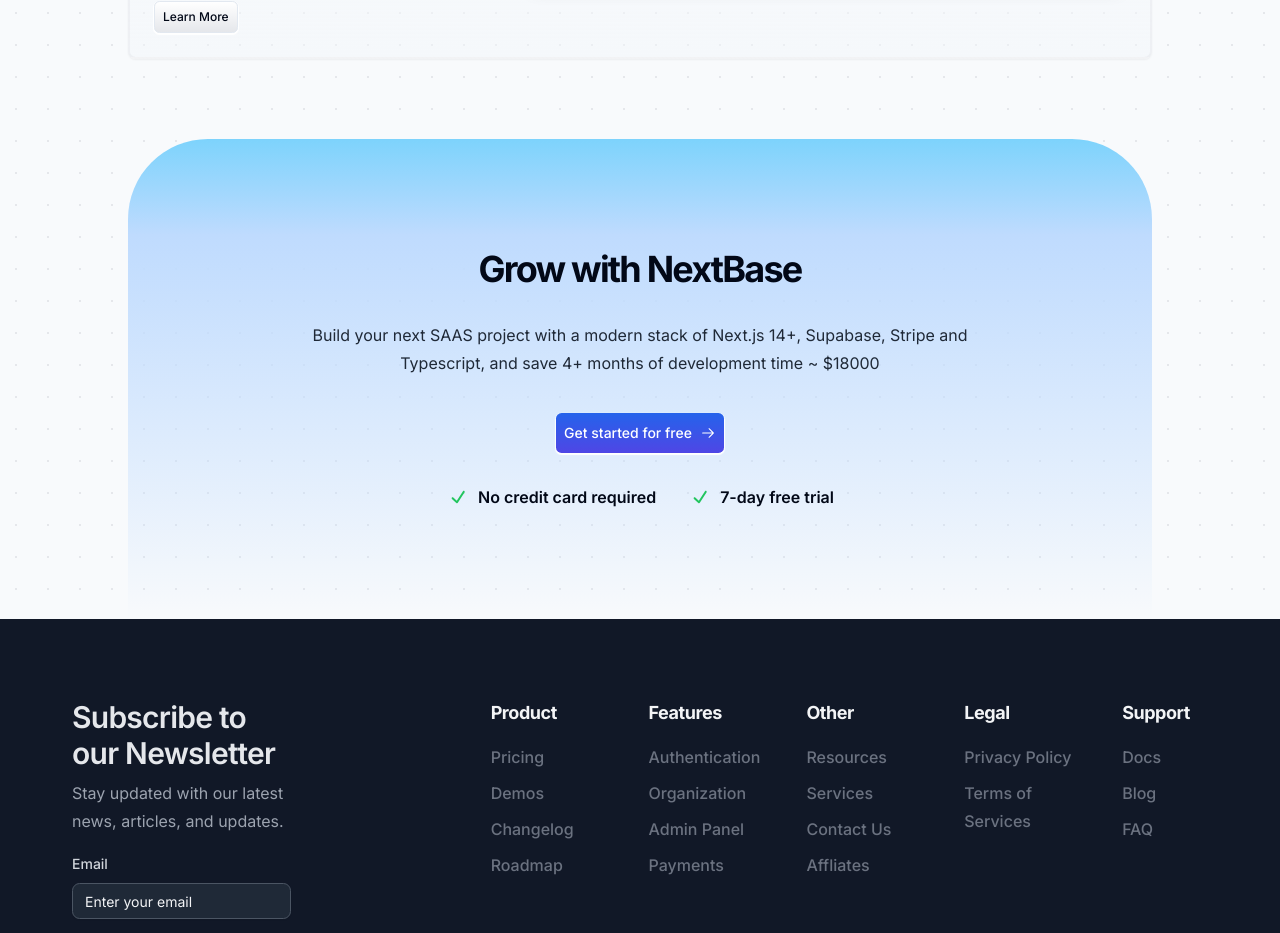
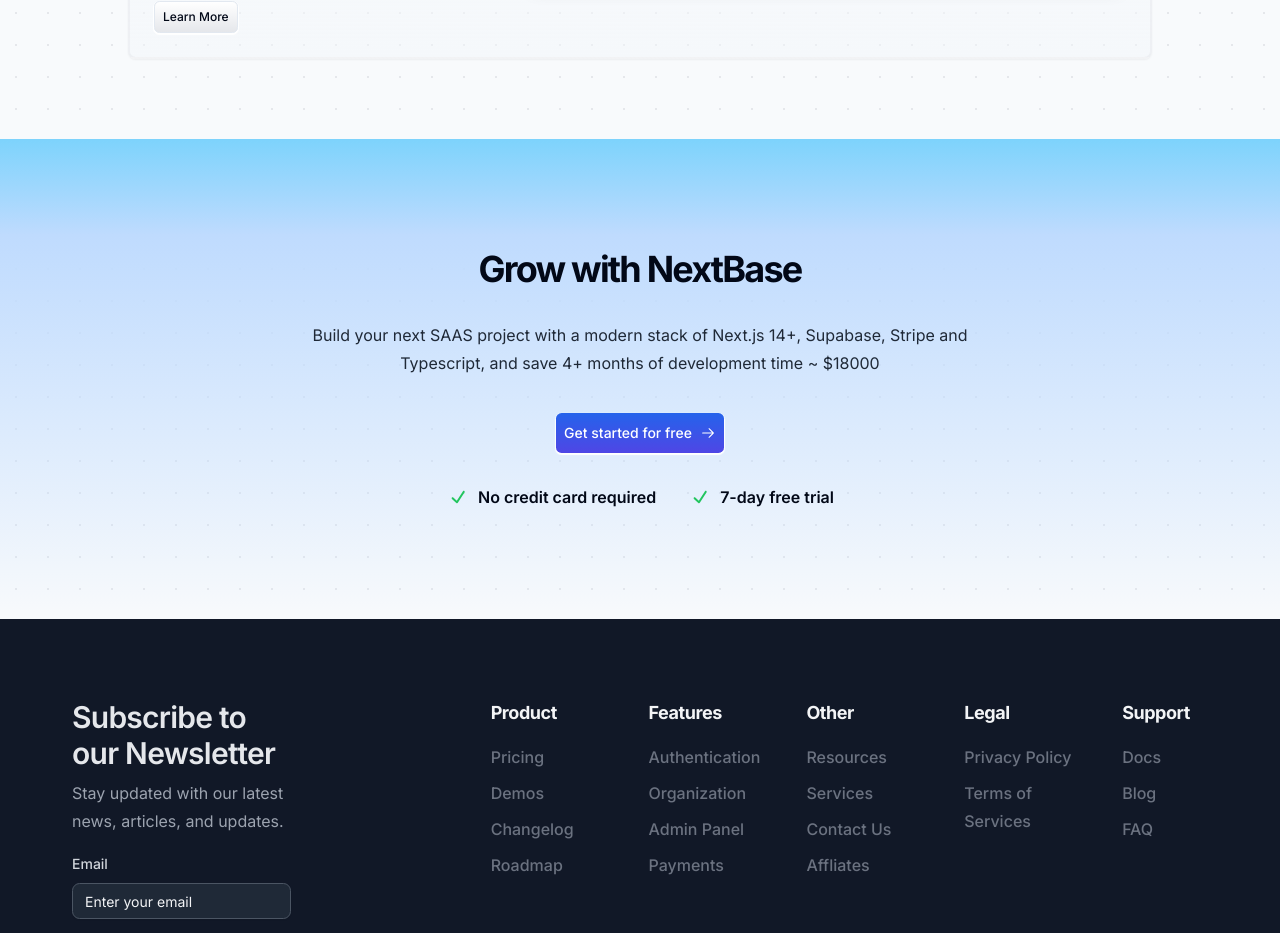
Before and after one commit to feibiss/nxtbase-landing-page, a Next.js app in the folder landing-1/: page / in a window 1280 px wide. Shown: the part 4531-5464 px from the top of the page. Built offline with nearby package versions, Linux system fonts and the light colour scheme.

Commit message:
Style : Made gradient bg full width

```diff
--- a/landing-1/src/components/containers/contactCard.tsx
+++ b/landing-1/src/components/containers/contactCard.tsx
@@ -5,8 +5,8 @@ import Container from "./container";
 
 export default function ContactCard() {
   return (
-    <Container>
-      <div className=" bottom-0 col-span-12 flex h-[30rem] w-full flex-col items-center justify-center rounded-t-[5rem]  bg-gradient-to-b from-sky-300 via-blue-200 via-20%  to-transparent dark:from-indigo-800 dark:via-indigo-700/50">
+    <div className="bg-gradient-to-b relative mx-auto grid h-full grid-cols-12 px-8 md:px-16 lg:px-32 overflow-x-hidden from-sky-300 via-blue-200 via-20%  to-transparent dark:from-indigo-800 dark:via-indigo-700/50 w-screen overflow-hidden">
+      <div className=" bottom-0 col-span-12 flex h-[30rem] w-full flex-col items-center justify-center  ">
         <Typography
           variant={"h2"}
           className="flex items-center justify-center text-center font-bold tracking-tighter"
@@ -36,6 +36,6 @@ export default function ContactCard() {
           </span>
         </div>
       </div>
-    </Container>
+    </div>
   );
 }
```
